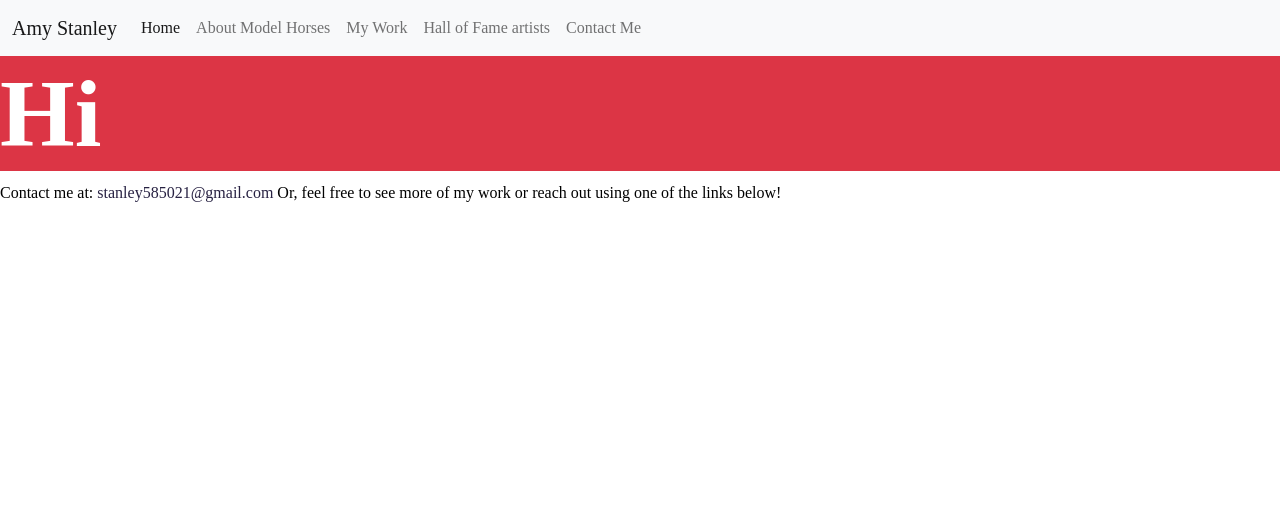
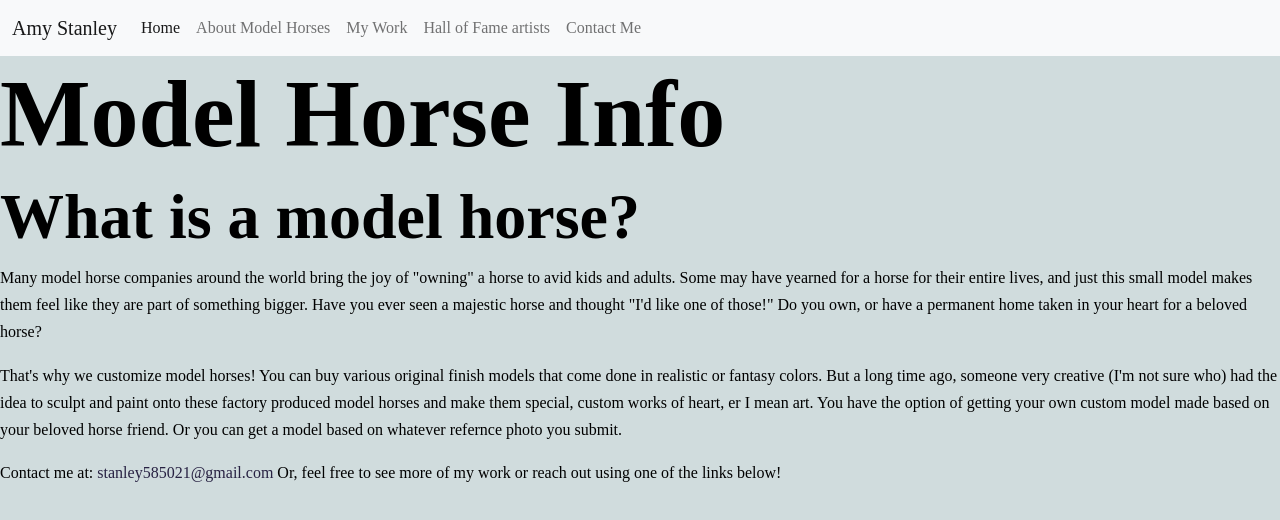
Before and after one commit to ameliasheppy/Moray-Equine-Art-Portfolio, a plain HTML site: page about.html in a window 1280 px wide. Drawn offline with nearby package versions, Linux system fonts and the light colour scheme.

Commit message:
about model horses and css
added in some content to the about.html to explain the idea behind custom model horses. added css background color to the site.

```diff
--- a/about.html
+++ b/about.html
@@ -66,7 +66,11 @@
       </div>
     </nav>
 
-    <h1 class="bg-danger text-white">Hi</h1>
+    <h1>Model Horse Info</h1>
+    <h2>What is a model horse?</h2>
+<p>Many model horse companies around the world bring the joy of "owning" a horse to avid kids and adults. Some may have yearned for a horse for their entire lives, and just this small model makes them feel like they are part of something bigger. Have you ever seen a majestic horse and thought "I'd like one of those!" Do you own, or have a permanent home taken in your heart for a beloved horse?</p>
+<p>That's why we customize model horses! You can buy various original finish models that come done in realistic or fantasy colors. But a long time ago, someone very creative (I'm not sure who) had the idea to sculpt and paint onto these factory produced model horses and make them special, custom works of heart, er I mean art. You have the option of getting your own custom model made based on your beloved horse friend. Or you can get a model based on whatever refernce photo you submit.</p>
+
     <div id="contact-link">
         <p> Contact me at:
     <a class="email-link" href="mailto:stanley585021@gmail.com">stanley585021@gmail.com</a>
--- a/styles/portfolio.css
+++ b/styles/portfolio.css
@@ -1,12 +1,14 @@
 :root {
   --branding-color: #b3c1ca;
   --secondary-color: #e0d3da80;
+  --background-color: #46757b40;
 --heading-font-family:font-family: "Playfair Display", serif;
 --default-font-family:font-family: "Poppins", sans-serif;
 }
 
 body{
     font-family: var(--default-font-family);
+    background-color: var(--background-color);
 }
 
 h1,
@@ -94,7 +96,7 @@ h2{
 
 #horse-icon{
     font-size: 120px;
-    color: #56575b;S
+    color: #56575b;
 }
 
 .email-link{
@@ -105,9 +107,7 @@ h2{
     color: black;
     font-size: 34px;
 }
-.navbar{
-    color:#46757b;
-}
+
 
 
 #e8b19d dun peach
```
